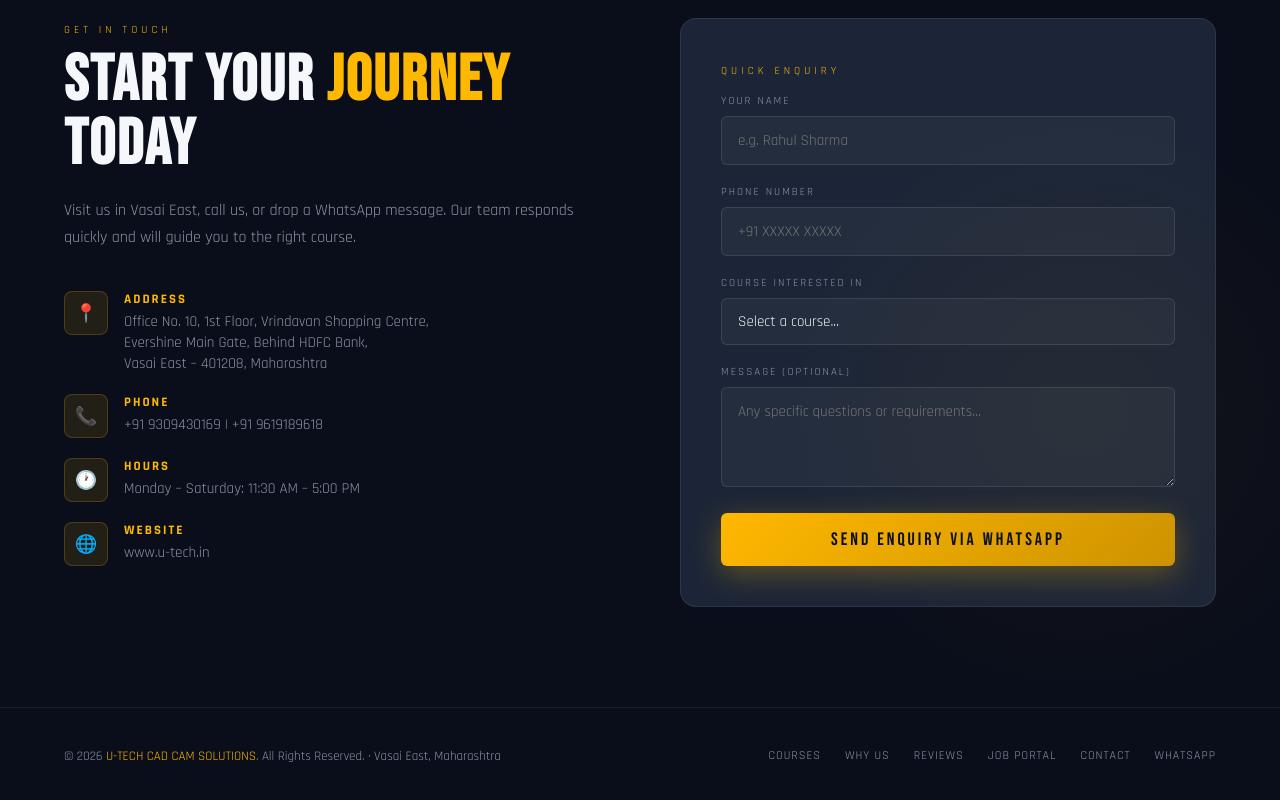
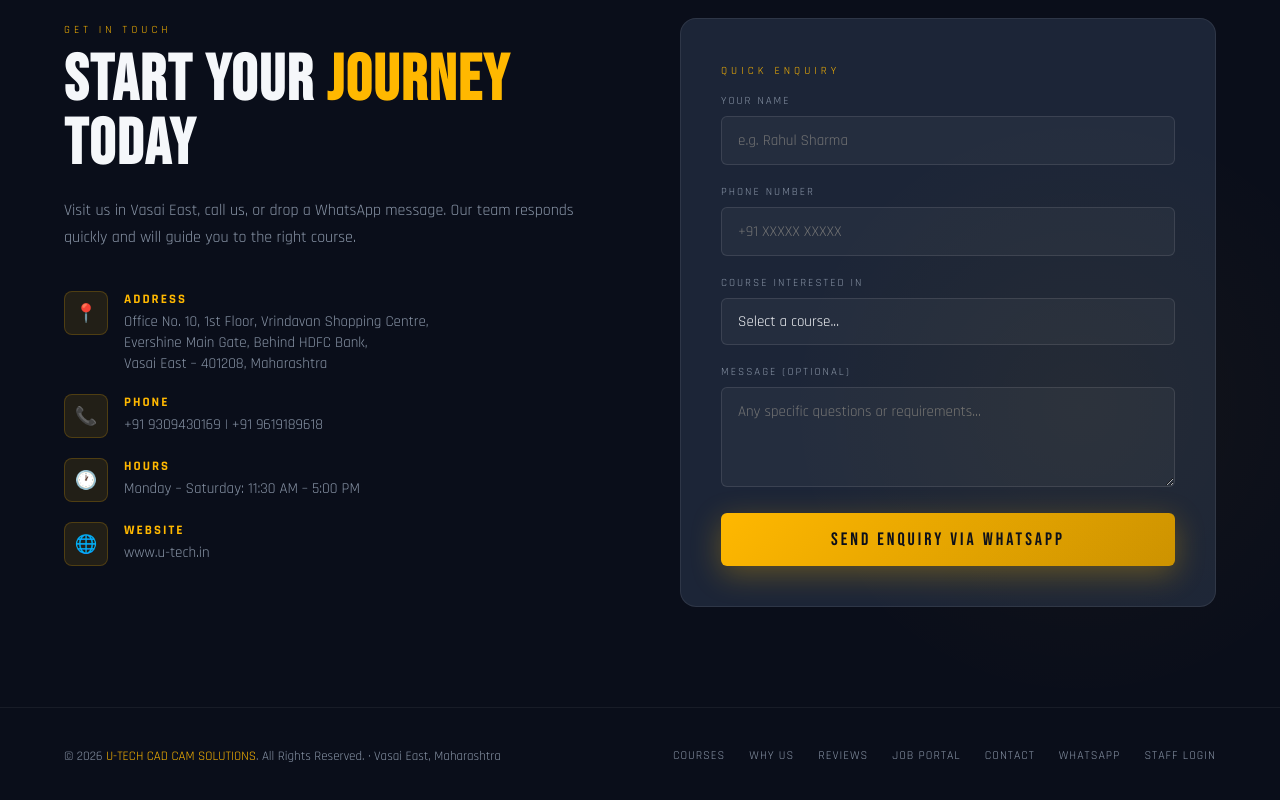
Before and after one commit to manojvishwakarma459-lang/u-techcadcamsolutions.github.io, a plain HTML site: page index.html in a window 1280 px wide. Shown: the part 5577-6377 px from the top of the page. Drawn offline with Linux system fonts and the light colour scheme.

Commit message:
Add Staff Login link to footer
Co-Authored-By: Claude Sonnet 5.5 <noreply@anthropic.com>
Claude-Session: https://claude.ai/code/session_01QsYVbLHQRApBouYw6sdAWq

```diff
--- a/index.html
+++ b/index.html
@@ -1451,6 +1451,7 @@
     <a href="jobportal.html">Job Portal</a>
     <a href="#contact">Contact</a>
     <a href="https://wa.me/919619189618">WhatsApp</a>
+    <a href="https://erp.u-tech.in" rel="nofollow noopener">Staff Login</a>
   </div>
 </footer>
 
```
